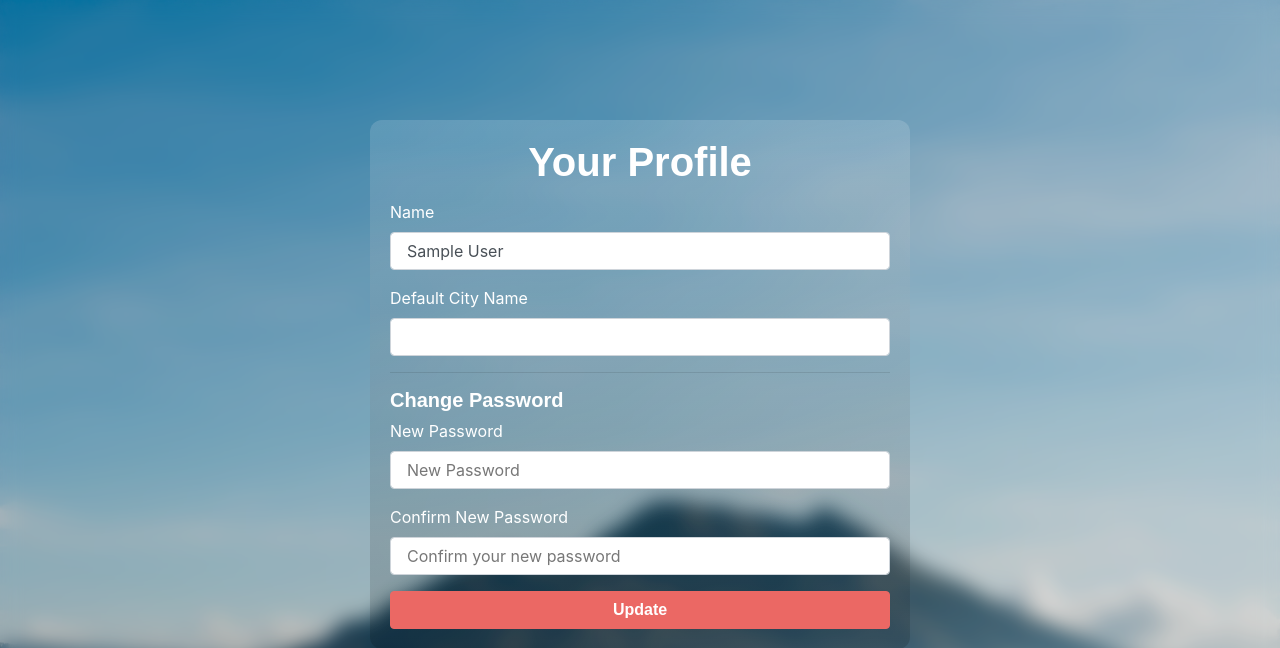
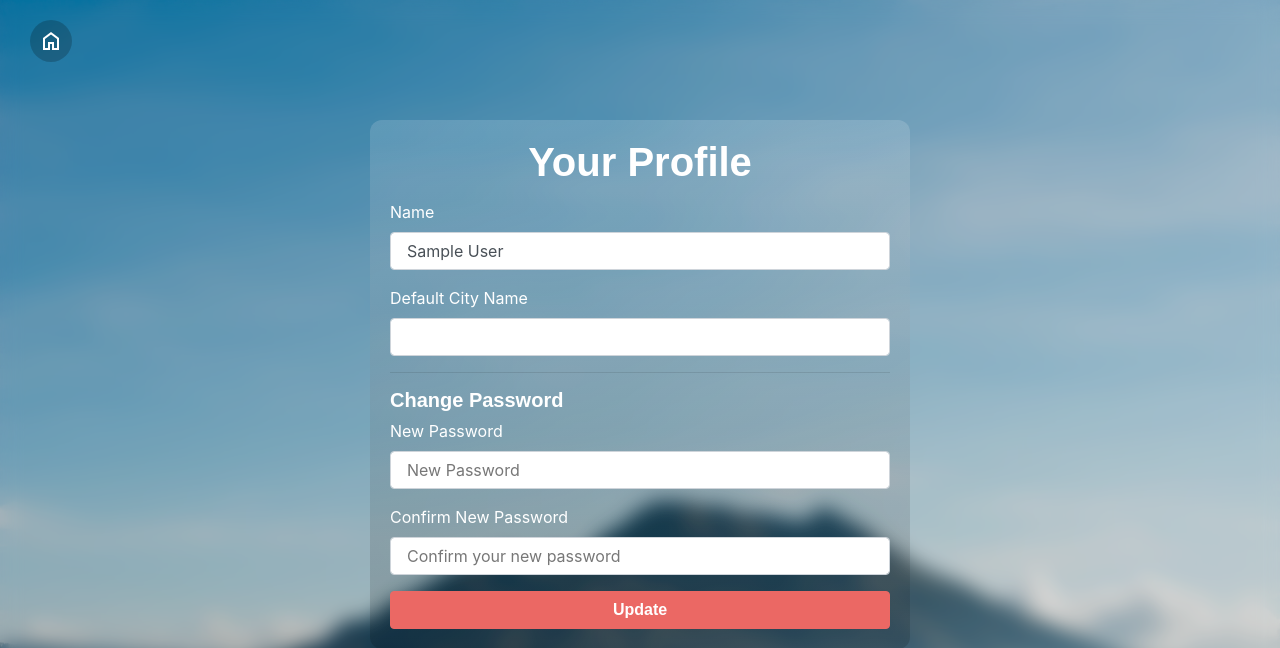
Before and after one commit to UygarTatar/weather-web-app, a Node server app: page /users/profile in a window 1280 px wide. Shown: the top 648 px of the page. Run offline with Node 20, Linux system fonts and the light colour scheme; the visitor is signed in with stand-in values (Sample User, id 1); some libraries are stand-ins or nearby versions; some web fonts are replaced.

Commit message:
added to dashboard and logout buttons

```diff
--- a/public/css/profile.css
+++ b/public/css/profile.css
@@ -9,3 +9,36 @@
         rgba(255,255,255,0.15)
     );
 }
+
+.profile-home-btn {
+    position: fixed;
+    top: 20px;
+    left: 30px;
+    z-index: 1000;
+}
+
+.home-icon-btn {
+    text-decoration: none;
+    color: white;
+    background: rgba(0, 0, 0, 0.2);
+    padding: 8px;
+    border-radius: 50%;
+    display: flex;
+    justify-content: center;
+    align-items: center;
+    transition: 0.3s background;
+    width: 42px;
+    height: 42px;
+    outline: none;
+    border: none;
+}
+
+.home-icon-btn:hover {
+    background: rgba(255, 255, 255, 0.2);
+    text-decoration: none;
+    outline: none;
+}
+
+.home-icon-btn .material-symbols-outlined {
+    font-size: 24px;
+}
--- a/routes/users.js
+++ b/routes/users.js
@@ -184,6 +184,21 @@ router.post('/profile', ensureAuthenticated, async (req, res) => {
   }
 });
 
+// Profile to Dashboard
+router.get('/profile-redirect', ensureAuthenticated, (req, res) => {
+  if (req.user.userType === 'Admin') {
+    return res.redirect('/admin/dashboard');
+  }
+  return res.redirect('/dashboard');
+});
+
+// Weather to Dashboard
+router.get('/weather-redirect', ensureAuthenticated, (req, res) => {
+  if (req.user.userType === 'Admin') {
+    return res.redirect('/admin/dashboard');
+  }
+  return res.redirect('/dashboard');
+});
 
 // Logout Handle
 router.get('/logout', (req, res, next) => {
--- a/views/dashboard.ejs
+++ b/views/dashboard.ejs
@@ -15,12 +15,16 @@
 
 </head>
 <body>
-<div class="layout-wrapper">
+  <div class="layout-wrapper">
+  <a href="/users/logout" class="logout-btn" title="Logout">
+    <span class="material-symbols-outlined">logout</span>
+  </a>
   <main class="main-container">
   <div class="dashboard-topbar">
     <a href="/users/profile" class="profile-btn" title="Profile">
       <span class="material-symbols-outlined">account_circle</span>
     </a>
+
   </div>
 
   <header class="input-container">
--- a/views/profile.ejs
+++ b/views/profile.ejs
@@ -1,3 +1,19 @@
+<!DOCTYPE html>
+<html lang="en">
+<head>
+  <meta charset="UTF-8" />
+  <title><%= title %></title>
+
+  <!-- Material Symbols Icons -->
+  <link rel="stylesheet" href="https://fonts.googleapis.com/css2?family=Material+Symbols+Outlined:opsz,wght,FILL,GRAD@24,400,0,0" />
+
+</head>
+<div class="profile-home-btn">
+  <a href="/users/profile-redirect" class="home-icon-btn" title="Dashboard">
+    <span class="material-symbols-outlined">home</span>
+  </a>
+</div>
+
 <div class="row mt-5">
   <div class="col-md-6 m-auto">
     <div class="card card-body">
```
Also changed, not shown: public/css/dashboard.css (+27 -0 lines), public/css/weather.css (+33 -0 lines), views/admin/weather.ejs (+7 -0 lines), README.md (added).
